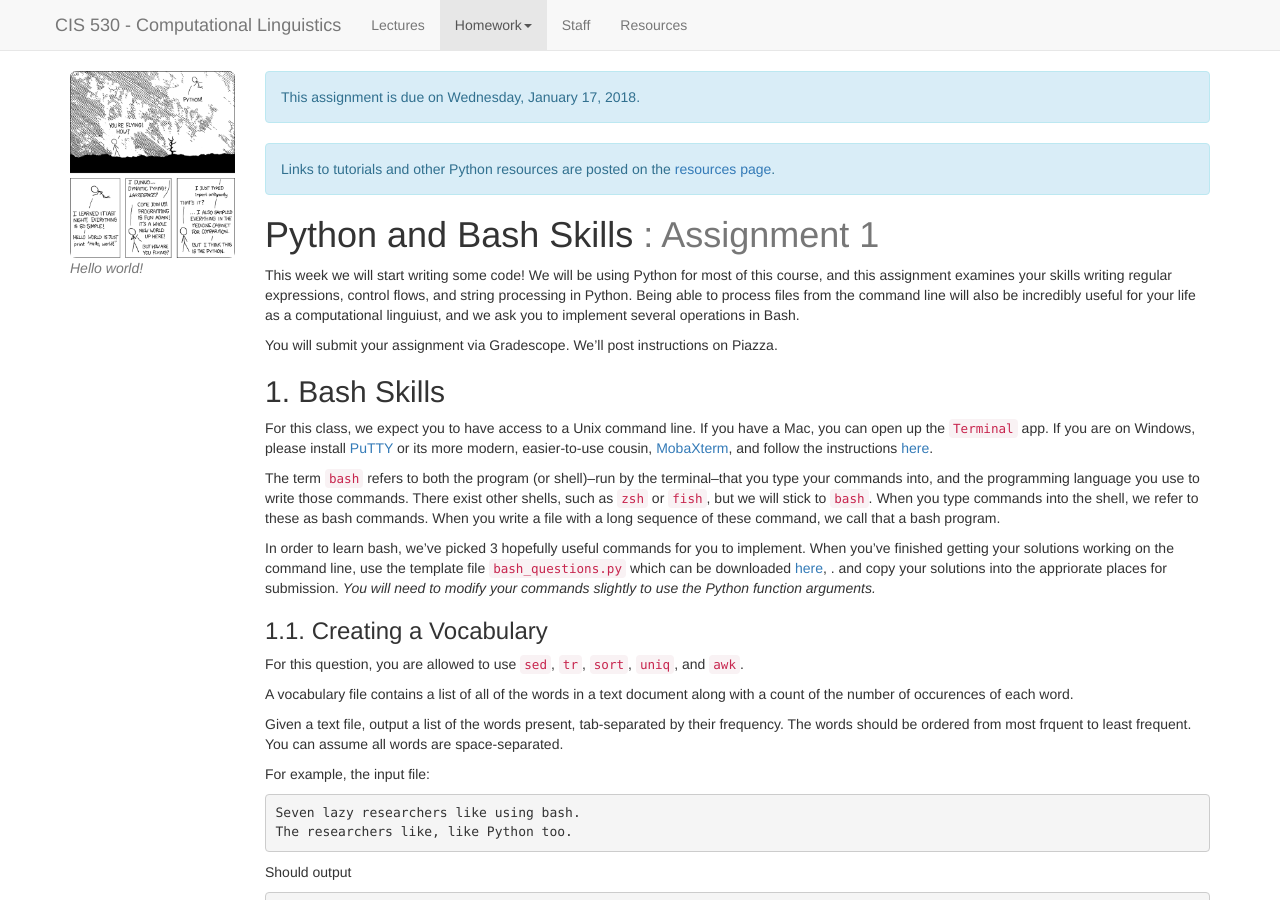
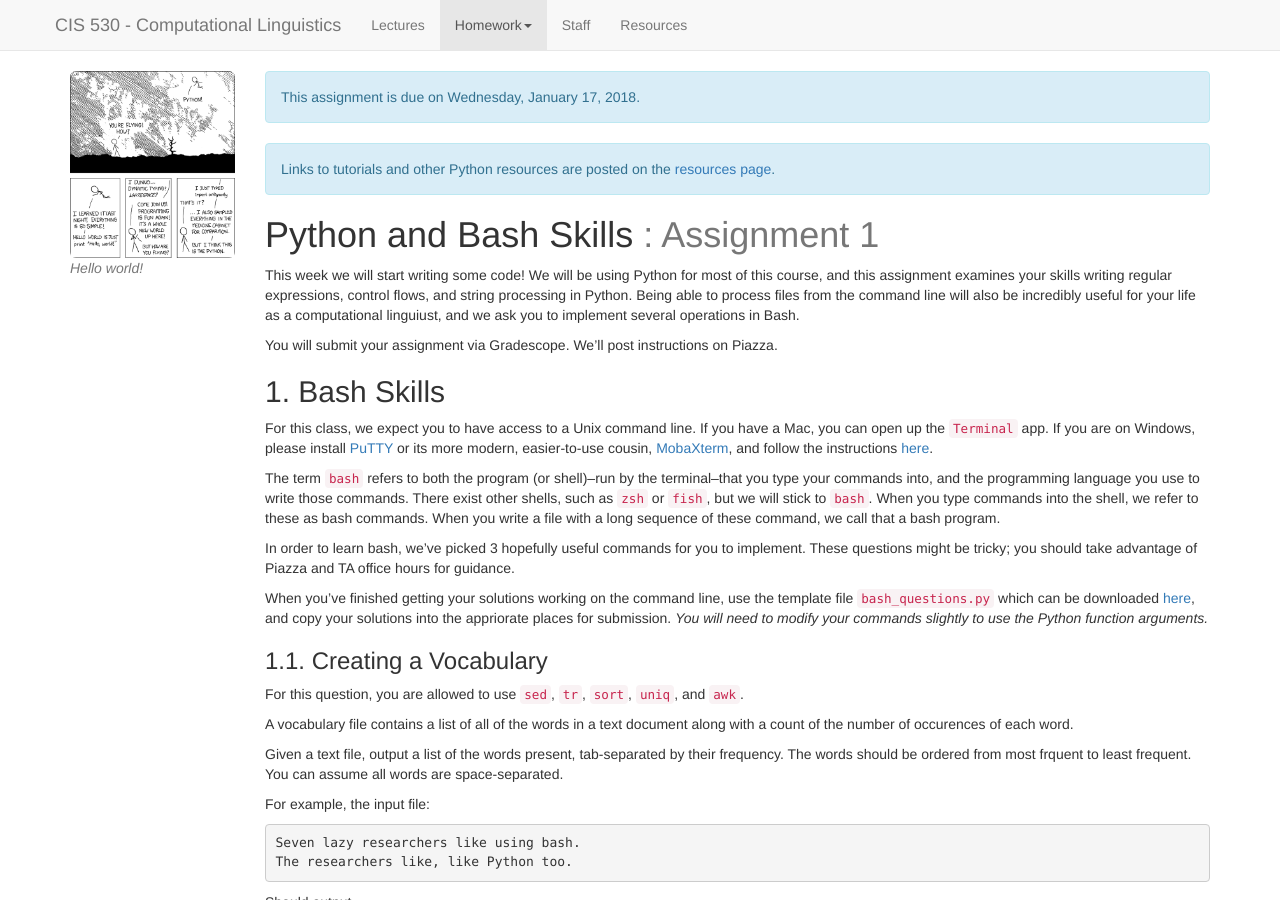
Before and after one commit to computational-linguistics-class/computational-linguistics-class.github.io, a Jekyll site: the page built from assignment1.md, in a window 1280 px wide and 900 px high. Built offline with Jekyll 4.4.1, drawn with Linux system fonts in a browser that asks for light colours; nearby versions of some CDN libraries; a script that is not in the unit is left out.

Commit message:
fixed a typo, added a warning.

```diff
--- a/assignment1.md
+++ b/assignment1.md
@@ -45,8 +45,10 @@ The term `bash` refers to both the program (or shell)--run by the terminal--that
 language you use to write those commands. There exist other shells, such as `zsh` or `fish`, but we will stick to `bash`. When you type
 commands into the shell, we refer to these as bash commands. When you write a file with a long sequence of these command, we call that a bash program.
 
-In order to learn bash, we've picked 3 hopefully useful commands for you to implement. When you've finished getting your solutions
-working on the command line, use the template file `bash_questions.py` which can be downloaded [here](downloads/hw1/bash_questions.py), .
+In order to learn bash, we've picked 3 hopefully useful commands for you to implement. These questions might be tricky; you should take advantage of Piazza and TA office hours for guidance.
+
+When you've finished getting your solutions
+working on the command line, use the template file `bash_questions.py` which can be downloaded [here](downloads/hw1/bash_questions.py),
 and copy your solutions into the appriorate places for submission. *You will need to modify your commands slightly to use the Python function arguments.*
 
 ### 1.1. Creating a Vocabulary
```
